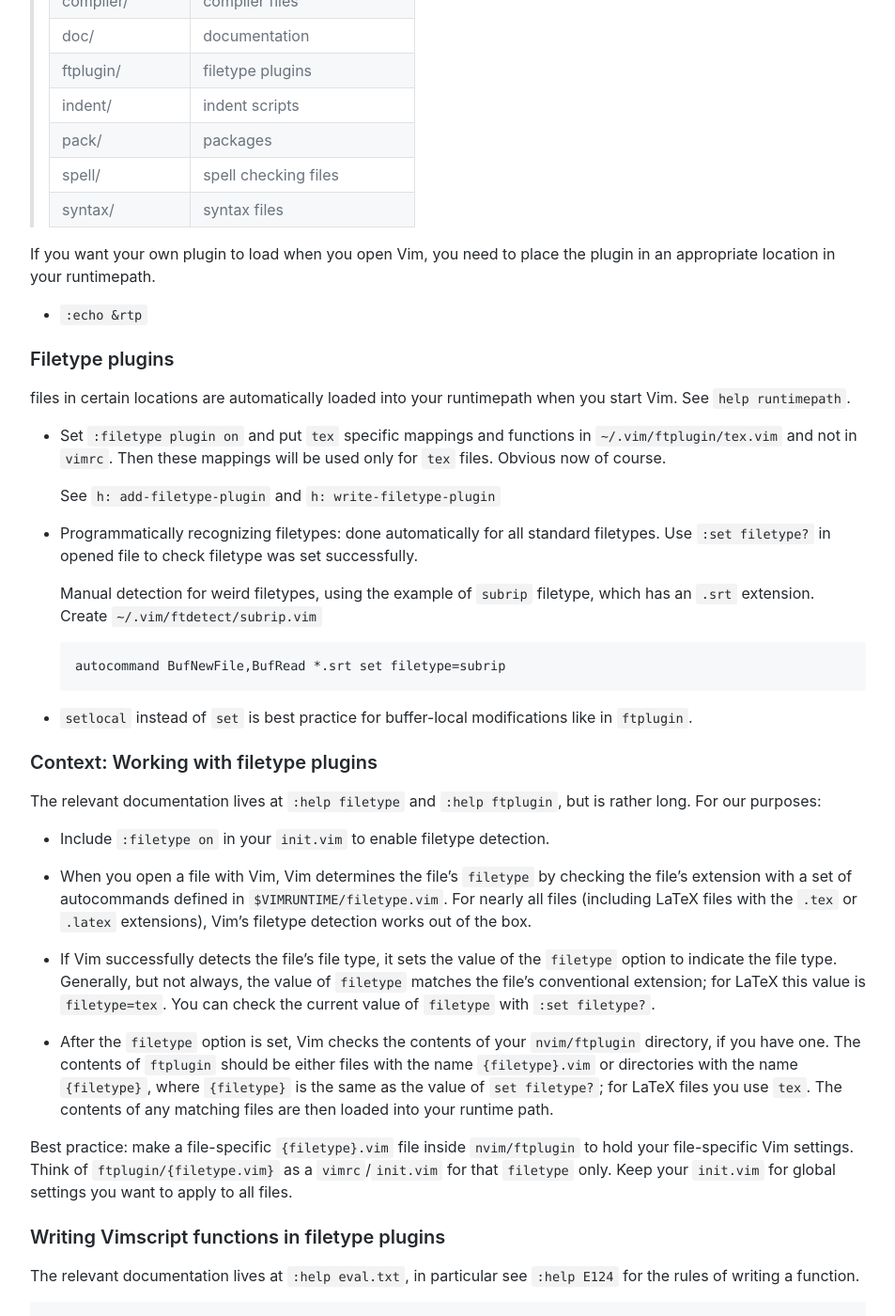
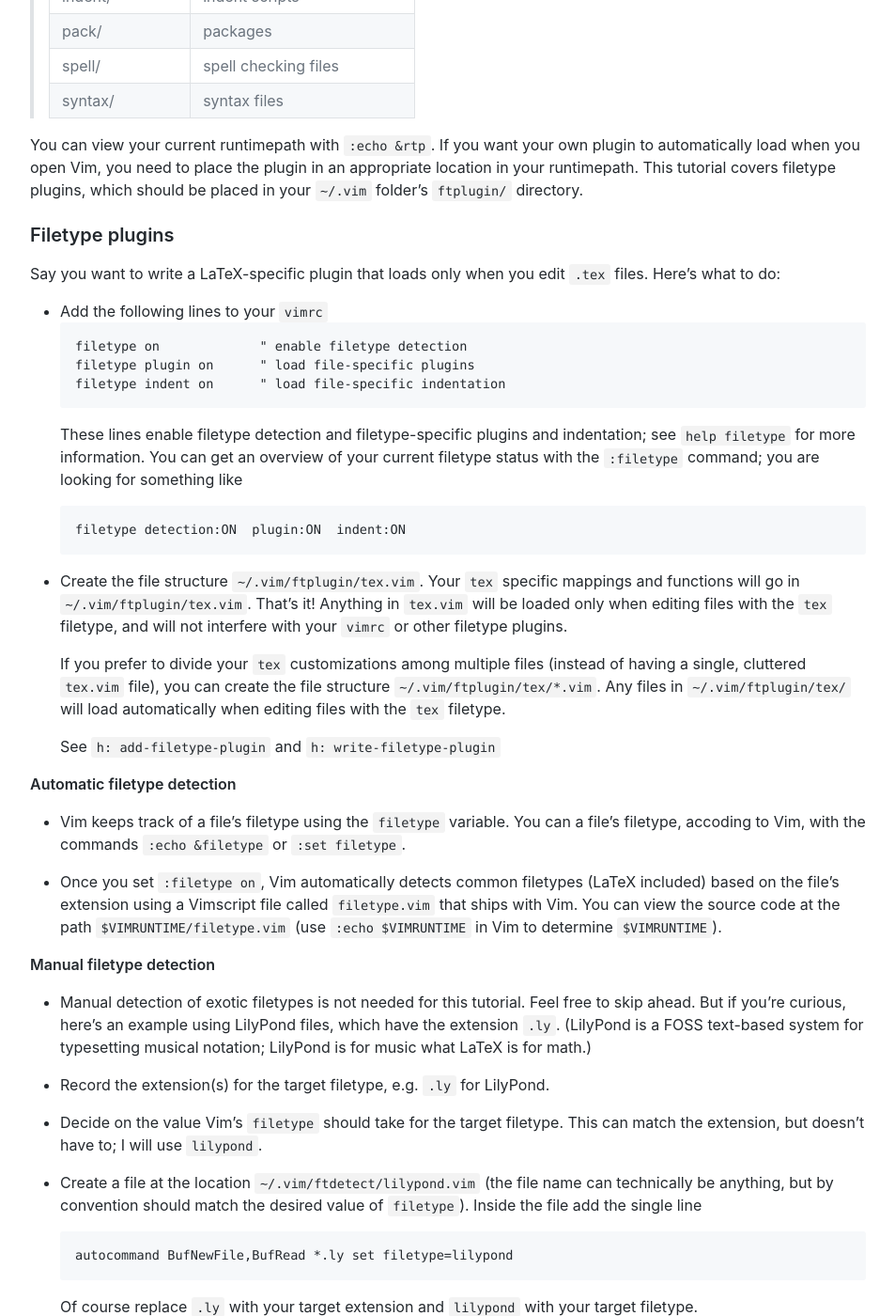
Before and after one commit to ejmastnak/ejmastnak.github.io, a Jekyll site: the page built from tutorials/vim-latex/vimscript.md, in a window 1280 px wide and 1400 px high, scrolled down 1538 px. Shown: the whole window at 94% size, without its empty margins (163-1116 px from the left). Built offline with Jekyll 4.4.1, drawn with Linux system fonts in a browser that asks for light colours; some of the changed text lies outside the part shown.

Commit message:
Proofread vimscript best practices

````diff
--- a/tutorials/vim-latex/vimscript.md
+++ b/tutorials/vim-latex/vimscript.md
@@ -4,23 +4,16 @@ title: Vimscript Theory \| Setting Up Vim for LaTeX Part 1
 # Vimscript Theory for Filetype-Specific Workflow
 
 ## About the series
-This is part one in a four-part series explaining how to use the Vim text editor to efficiently write LaTeX documents. This article provides a theoretical background for Vimscript use in filetype-specific workflows and is more general than the other articles, since its contents apply just as well to filetypes other than LaTeX.
-
-Visit [the introduction]({% link tutorials/vim-latex/intro.md %}) for an overview of the series. Use the list below navigate to other parts in the series...
-1. [Vimscript best practices for filetype-specific plugins]({% link tutorials/vim-latex/vimscript.md %})
-1. [Compiling LaTeX documents from within Vim]({% link tutorials/vim-latex/compilation.md %})
-1. [Integrating Vim and a PDF reader]({% link tutorials/vim-latex/pdf-reader.md %})
-1. [Snippets: the key to real-time LaTeX]({% link tutorials/vim-latex/ultisnips.md %})
-
+This is part one in a [four-part series]({% link tutorials/vim-latex/intro.md %}) explaining how to use the Vim text editor to efficiently write LaTeX documents, and provides a theoretical background for use of Vimscript in filetype-specific workflows. This article is more general than rest, and its contents apply just as well to filetypes other than LaTeX.
 
 ## Contents of this article
 <!-- vim-markdown-toc Marked -->
 
 * [General considerations for file-specific Vim plugins](#general-considerations-for-file-specific-vim-plugins)
   * [What is a plugin?](#what-is-a-plugin?)
-    * [Runtimepath](#runtimepath)
+    * [Runtimepath: where Vim looks for files to load](#runtimepath:-where-vim-looks-for-files-to-load)
   * [Filetype plugins](#filetype-plugins)
-  * [Context: Working with filetype plugins](#context:-working-with-filetype-plugins)
+  * [How Vim loads filetype plugins](#how-vim-loads-filetype-plugins)
   * [Writing Vimscript functions in filetype plugins](#writing-vimscript-functions-in-filetype-plugins)
 * [TODO: My notes](#todo:-my-notes)
   * [Best practices](#best-practices)
@@ -34,14 +27,14 @@ Visit [the introduction]({% link tutorials/vim-latex/intro.md %}) for an overvie
 ## General considerations for file-specific Vim plugins
 
 ### What is a plugin?
-A *plugin* is the familiar name for a Vimscript file that is loaded when you start Vim. See `help plugin`. If you have every created a `vimrc` or `init.vim` file, you have technically written a Vim plugin. Just like your `vimrc`, the purpose of plugins is to extend Vim's default functionality.
+A *plugin*, as defined in `help plugin`, is the familiar name for a Vimscript file that is loaded when you start Vim. If you have every created a `vimrc` or `init.vim` file, you have technically written a Vim plugin. Just like your `vimrc`, a plugins serves to extend Vim's default functionality.
 
-A *package* is a set of Vimscript files---see `help packages`. To be pedantic, what most people think of as a Vim plugin is technically a package. That's irrelevant; the point is that plugins and packages are the same type of file as your `vimrc`, and if you have every written a `vimrc` it is within your means to write more advanced plugins, too.
+A *package*, as defined in `help packages`, is a set of Vimscript files. To be pedantic, what most people (myself included) call a Vim plugin is technically a package. That's irrelevant; the point is that plugins and packages are just Vimscript files used to extend Vim's default functionality, and if you have ever written a `vimrc` it is within your means to write more advanced plugins, too.
 
-#### Runtimepath
-Your Vim runtimepath is a list of directories, both in your home directory and system-wide, that Vim searches for files to load at runtime, i.e. when opening Vim.
+#### Runtimepath: where Vim looks for files to load
+Your Vim runtimepath is a list of directories, both in your home directory and system-wide, that Vim searches for files to load at runtime, i.e. when opening Vim. If you ever wondered which files are fair game for Vim to load, the answer is files in your runtimepath.
 
-Here is a list of some directories on Vim's default runtimepath, taken from `help runtimepath`---you have probably seen some of them before.
+Here is a list of some directories on Vim's default runtimepath, taken from `help runtimepath`---you will probably recognize some of them from your own computer.
 
 > | Directory or File | Description |
 > | ----------------- | ----------- |
@@ -49,47 +42,71 @@ Here is a list of some directories on Vim's default runtimepath, taken from `hel
 > | autoload |	automatically loaded scripts |
 > | colors/ | color scheme files             |
 > | compiler/ | compiler files               |
-> | doc/ | documentation                    |
+> | doc/ | documentation                     |
 > | ftplugin/ | filetype plugins             |
 > | indent/ | indent scripts                 |
-> | pack/ | packages                       |
-> | spell/ | spell checking files             |
+> | pack/ | packages                         |
+> | spell/ | spell checking files            |
 > | syntax/ | syntax files                   |
 
-If you want your own plugin to load when you open Vim, you need to place the plugin in an appropriate location in your runtimepath.
+You can view your current runtimepath with `:echo &rtp`.
+If you want your own plugin to automatically load when you open Vim, you need to place the plugin in an appropriate location in your runtimepath. This tutorial covers filetype plugins, which should be placed in your `~/.vim` folder's `ftplugin/` directory.
 
-- `:echo &rtp`
 
 ### Filetype plugins
+Say you want to write a LaTeX-specific plugin that loads only when you edit `.tex` files. Here's what to do:
 
-files in certain locations are automatically loaded into your runtimepath when you start Vim. See `help runtimepath`.
+- Add the following lines to your `vimrc`
+  ```
+  filetype on             " enable filetype detection
+  filetype plugin on      " load file-specific plugins
+  filetype indent on      " load file-specific indentation
+  ```
+  These lines enable filetype detection and filetype-specific plugins and indentation; see `help filetype` for more information. You can get an overview of your current filetype status with the `:filetype` command; you are looking for something like
+  ```
+  filetype detection:ON  plugin:ON  indent:ON
+  ```
 
-- Set `:filetype plugin on` and put `tex` specific mappings and functions in `~/.vim/ftplugin/tex.vim`  and not in `vimrc`. Then these mappings will be used only for `tex` files. Obvious now of course.
+- Create the file structure `~/.vim/ftplugin/tex.vim`. Your `tex` specific mappings and functions will go in `~/.vim/ftplugin/tex.vim`. That's it! Anything in `tex.vim` will be loaded only when editing files with the `tex` filetype, and will not interfere with your `vimrc` or other filetype plugins.
+
+  If you prefer to divide your `tex` customizations among multiple files (instead of having a single, cluttered `tex.vim` file), you can create the file structure `~/.vim/ftplugin/tex/*.vim`. Any files in `~/.vim/ftplugin/tex/` will load automatically when editing files with the `tex` filetype.
 
   See `h: add-filetype-plugin` and `h: write-filetype-plugin`
 
-- Programmatically recognizing filetypes: done automatically for all standard filetypes. Use `:set filetype?` in opened file to check filetype was set successfully.
+**Automatic filetype detection**
+- Vim keeps track of a file's filetype using the `filetype` variable. You can a file's filetype, accoding to Vim, with the commands `:echo &filetype` or `:set filetype`.
 
-  Manual detection for weird filetypes, using the example of `subrip` filetype, which has an `.srt` extension. Create `~/.vim/ftdetect/subrip.vim`
-  ```
-  autocommand BufNewFile,BufRead *.srt set filetype=subrip
-  ```
-
-- `setlocal` instead of `set` is best practice for buffer-local modifications like in `ftplugin`.
+- Once you set `:filetype on`, Vim automatically detects common filetypes (LaTeX included) based on the file's extension using a Vimscript file called `filetype.vim` that ships with Vim. You can view the source code at the path `$VIMRUNTIME/filetype.vim` (use `:echo $VIMRUNTIME` in Vim to determine `$VIMRUNTIME`).
 
 
-### Context: Working with filetype plugins
-The relevant documentation lives at `:help filetype` and `:help ftplugin`, but is rather long. For our purposes:
+**Manual filetype detection**
+- Manual detection of exotic filetypes is not needed for this tutorial. Feel free to skip ahead. But if you're curious, here's an example using LilyPond files, which have the extension `.ly`. (LilyPond is a FOSS text-based system for typesetting musical notation; LilyPond is for music what LaTeX is for math.)
 
-- Include `:filetype on` in your `init.vim` to enable filetype detection.
+- Record the extension(s) for the target filetype, e.g. `.ly` for LilyPond.
 
-- When you open a file with Vim, Vim determines the file's `filetype` by checking the file's extension with a set of autocommands defined in  `$VIMRUNTIME/filetype.vim`. For nearly all files (including LaTeX files with the `.tex` or `.latex` extensions), Vim's filetype detection works out of the box.
+- Decide on the value Vim's `filetype` should take for the target filetype. This can match the extension, but doesn't have to; I will use `lilypond`.
 
-- If Vim successfully detects the file's file type, it sets the value of the `filetype` option to indicate the file type. Generally, but not always, the value of `filetype` matches the file's conventional extension; for LaTeX this value is `filetype=tex`. You can check the current value of `filetype` with `:set filetype?`.
+- Create a file at the location `~/.vim/ftdetect/lilypond.vim` (the file name can technically be anything, but by convention should match the desired value of `filetype`). Inside the file add the single line
+  ```
+  autocommand BufNewFile,BufRead *.ly set filetype=lilypond
+  ```
+  Of course replace `.ly` with your target extension and `lilypond` with your target filetype.
 
-- After the `filetype` option is set, Vim checks the contents of your `nvim/ftplugin` directory, if you have one. The contents of `ftplugin` should be either files with the name `{filetype}.vim` or directories with the name `{filetype}`, where `{filetype}` is the same as the value of `set filetype?`; for LaTeX files you use `tex`. The contents of any matching files are then loaded into your runtime path.
 
-Best practice: make a file-specific `{filetype}.vim` file inside `nvim/ftplugin` to hold your file-specific Vim settings. Think of `ftplugin/{filetype.vim}` as a `vimrc`/`init.vim` for that `filetype` only. Keep your `init.vim` for global settings you want to apply to all files.
+### How Vim loads filetype plugins
+The relevant documentation lives at `help filetype` and `help ftplugin`, but is rather long. For our purposes:
+
+- When you open a file with Vim, assuming you have set `:filetype on`, Vim tries to determine the file's type by cross-checking the file's extension againt a set of extensions found in `$VIMRUNTIME/filetype.vim`. For most all common files, this method works out of the box. If the file's type is not detected from extension, Vim attempts to guess the file type based on file contents using `$VIMRUNTIME/scripts.vim` (reference: `help filetype`). If both `$VIMRUNTIME/filetype.vim` and `$VIMRUNTIME/scripts.vim` fail, Vim checks the contents of `ftdetect` directories in your runtimepath, as described in above **TODO** manual filetype detection.
+
+- If Vim successfully detects a file's type, it sets the value of the `filetype` option to indicate the file type. Often, but not always, the value of `filetype` matches the file's conventional extension; for LaTeX this value is `filetype=tex`. You can check the current value of `filetype` with `echo &filetype` or `:set filetype?`.
+
+- After the `filetype` option is set, Vim checks the contents of your `~/.vim/ftplugin` directory, if you have one. If Vim finds...
+
+  - a file `ftplugin/{filetype}.vim` (e.g. `filetype/tex.vim` for `filetype=tex`), then Vim loads the contents of `{filetype}.vim`
+
+  - a directory `ftplugin/{filetype}` (e.g. `ftplugin/tex` for the `filetype=tex`), then Vim loads all files inside the `{filetype}` directory
+
+Best practice: make a file-specific `{filetype}.vim` file inside `ftplugin/` to hold filetype-specific settings. Think of `ftplugin/{filetype.vim}` as a `vimrc` for that file type only. Keep your `init.vim` for global settings you want to apply to all files.
 
 ### Writing Vimscript functions in filetype plugins
 The relevant documentation lives at `:help eval.txt`, in particular see `:help E124` for the rules of writing a function.
````
Also changed, not shown: tutorials/vim-latex/intro.md (+8 -8 lines).
